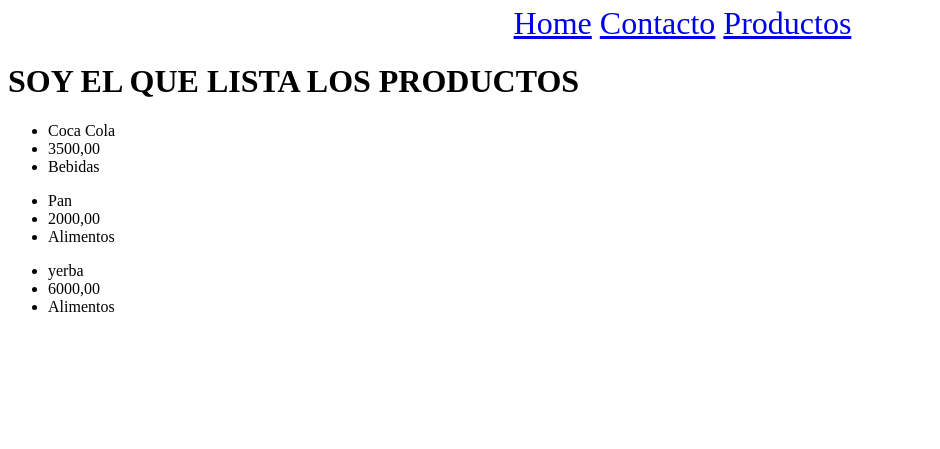
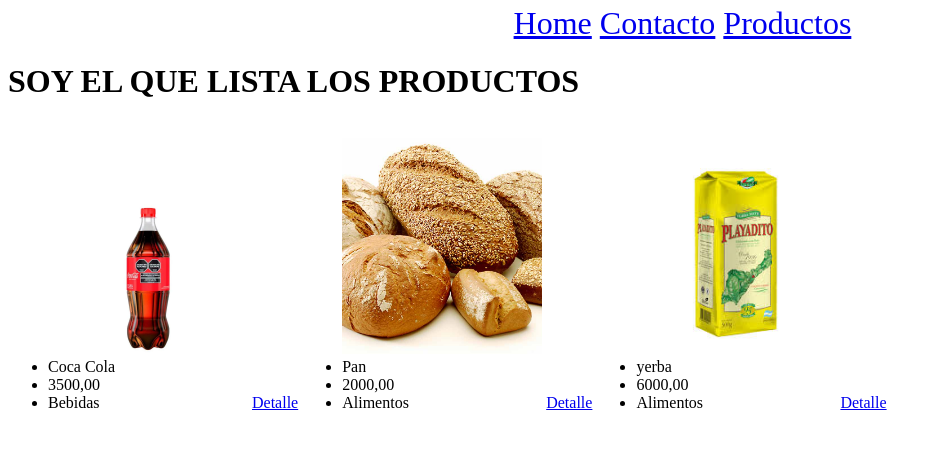
Before and after one commit to Nykolas/INFO2025-B, a Django app: page /productos/listar/ in a window 1280 px wide; the page is wider, and only the part inside the window is pictured. Shown: the part 207-656 px from the top of that part, without its empty margins (0-940 px from the left). Run offline with Django 5.2, Linux system fonts and the light colour scheme; data comes from the database, SQL or seed files in the repository; both versions use the stored data as it was after the commit.

Commit message:
detalle producto

```diff
--- a/PROYECTO_FINAL/RepositorioEcommerce/ecommerce/apps/productos/urls.py
+++ b/PROYECTO_FINAL/RepositorioEcommerce/ecommerce/apps/productos/urls.py
@@ -7,4 +7,10 @@
 urlpatterns = [
     path('listar/', views.Listar_Productos, name = 'path_listar_productos'),
 
+    #DETALLE DE UN PRODUCTO CON FUNCION (VBF)
+    #path('detalle/<int:pk>', views.Detalle_Producto_Funcion, name = 'path_detalle_producto'),
+
+    #DETALLE DE UN PRODUCTO CON UNA CLASE (VBC)
+    path('detalle/<int:pk>', views.Detalle_Producto_Clase.as_view(), name = 'path_detalle_producto')
+
 ]
--- a/PROYECTO_FINAL/RepositorioEcommerce/ecommerce/apps/productos/views.py
+++ b/PROYECTO_FINAL/RepositorioEcommerce/ecommerce/apps/productos/views.py
@@ -1,9 +1,10 @@
 from django.shortcuts import render
 from .models import Producto
 
+from django.views.generic import DetailView
+
 
 def Listar_Productos(request):
-
 	#ORM
 	#es qeuivalente a hacer un "select * from producto"
 	#ESTO ES LA ORM Producto.objects.all()
@@ -22,3 +23,17 @@
 	# al template le paso algo asi  {'prodcutos': [obj_coca,obj_leche,obj_pan]}
 	# el template lo automaticamente en esto
 	# productos = [obj_coca,obj_leche,obj_pan]
+
+
+def Detalle_Producto_Funcion(request, pk):
+	#el Get se usa cuando filtro por la clave,
+	#esto es porque siempre el resultado es un SOLO objeto
+	producto = Producto.objects.get(pk = pk)
+	context = {}
+	context['producto'] = producto
+	return render (request,'productos/detalle.html', context)
+
+#VBC
+class Detalle_Producto_Clase(DetailView):
+	model = Producto
+	template_name = 'productos/detalle.html'
--- a/PROYECTO_FINAL/RepositorioEcommerce/ecommerce/ecommerce/urls.py
+++ b/PROYECTO_FINAL/RepositorioEcommerce/ecommerce/ecommerce/urls.py
@@ -1,6 +1,9 @@
 from django.contrib import admin
 from django.urls import path, include
 from . import views
+
+from django.conf import settings
+from django.conf.urls.static import static
 
 urlpatterns = [
     path('admin/', admin.site.urls),
@@ -11,4 +14,4 @@
     #enlazar a la url de las app
     path('productos/', include('productos.urls')),
 
-]
+] + static(settings.MEDIA_URL, document_root=settings.MEDIA_ROOT)
--- a/PROYECTO_FINAL/RepositorioEcommerce/ecommerce/templates/productos/listar.html
+++ b/PROYECTO_FINAL/RepositorioEcommerce/ecommerce/templates/productos/listar.html
@@ -5,11 +5,15 @@
 		<h1>SOY EL QUE LISTA LOS PRODUCTOS</h1>
 
 		{% for p in productos %}
-			<ul>
+			<ul style="display: inline-block;">
+				<a href="{% url 'productos:path_detalle_producto' p.pk %}">
+					<img src="{{ p.imagen.url }}" width="200">
+				</a>
 				<li>{{p.nombre}}</li>
 				<li>{{p.precio}}</li>
 				<li>{{p.rubro}}</li>
 			</ul>
+			<a href="{% url 'productos:path_detalle_producto' p.pk %}">Detalle</a>
 		{% endfor %}
 
 	</div>
```
Also changed, not shown: PROYECTO_FINAL/RepositorioEcommerce/ecommerce/templates/productos/detalle.html (added, +18 -0 lines), PROYECTO_FINAL/RepositorioEcommerce/ecommerce/db.sqlite3.
